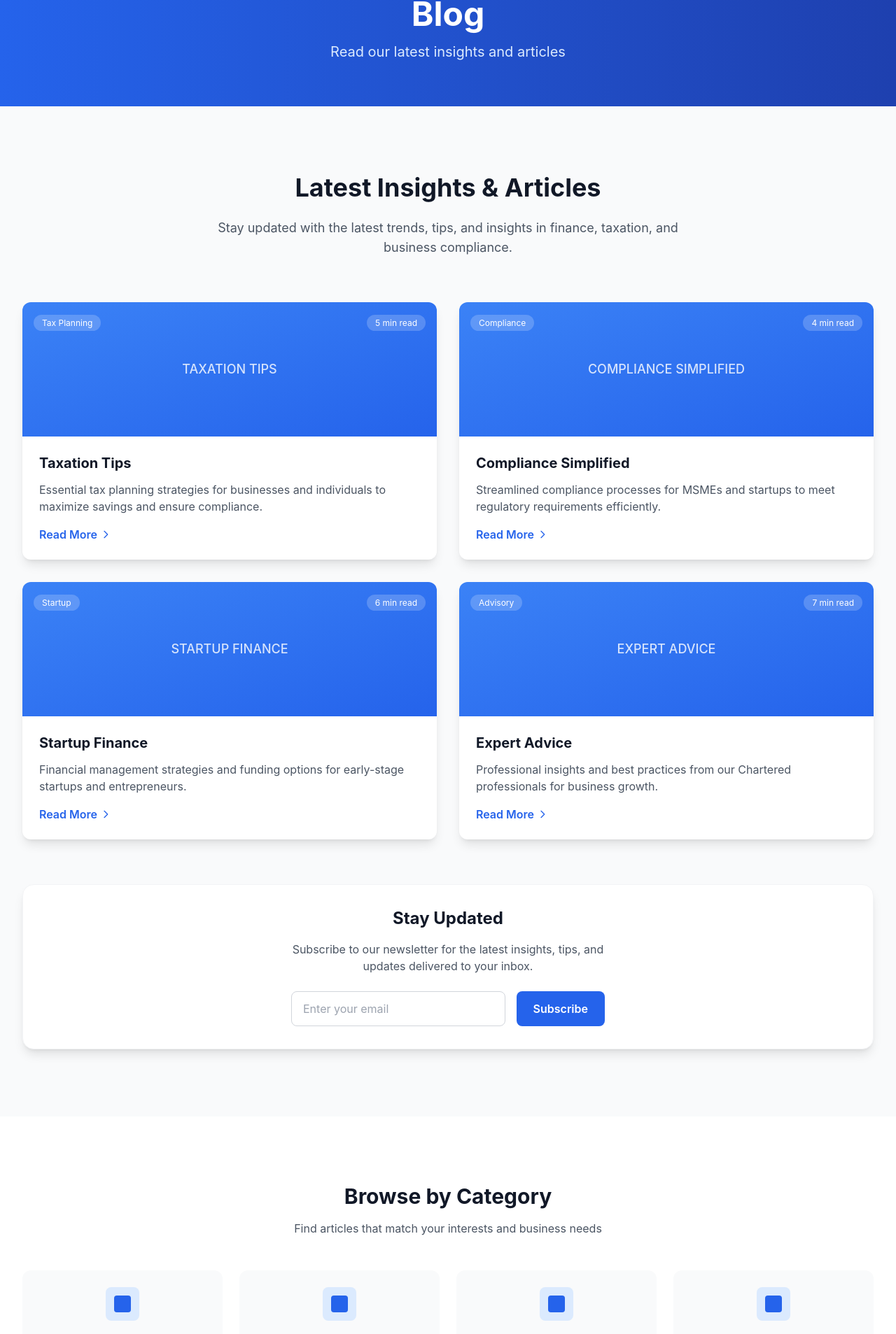
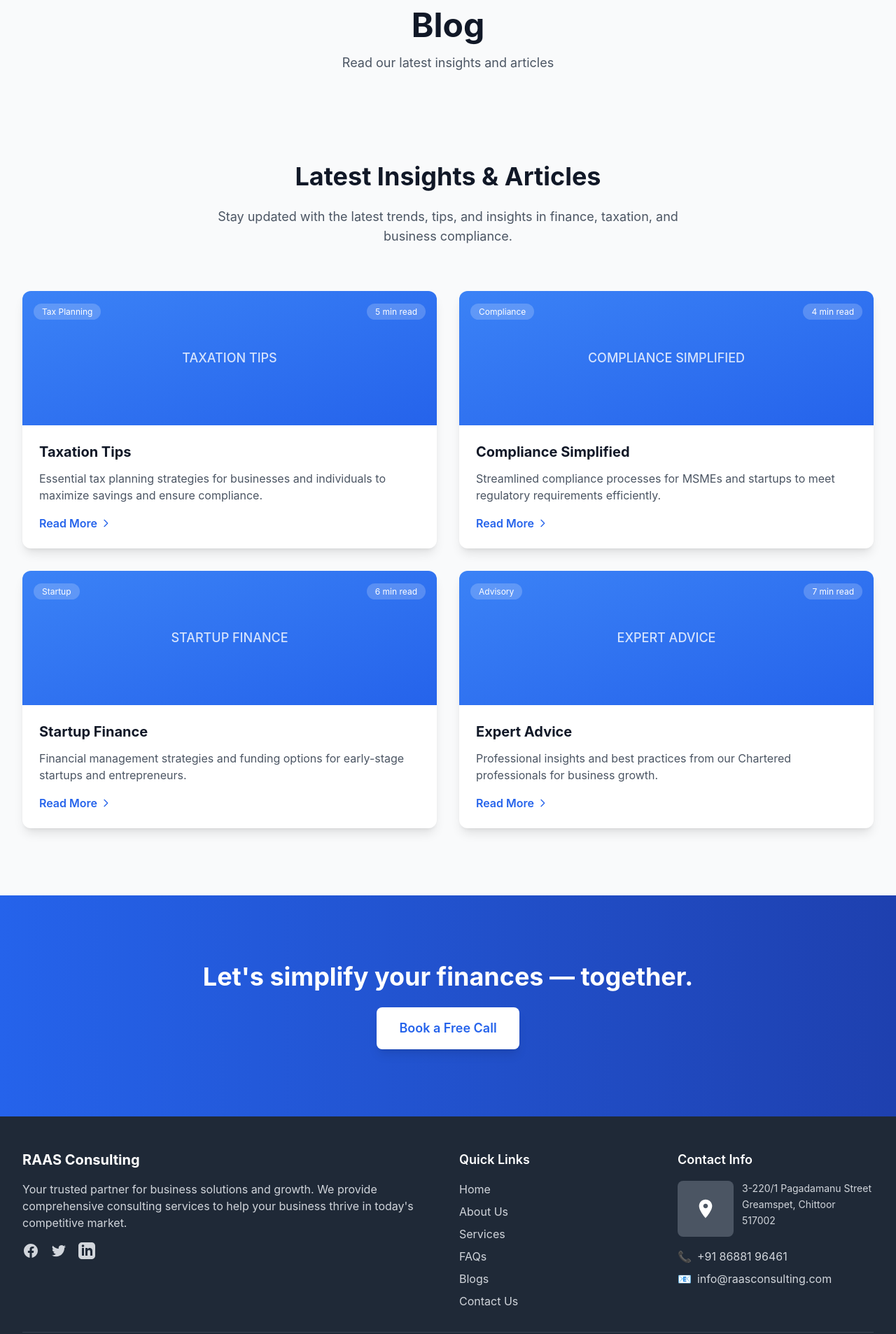
Before and after one commit to hruthiksiva/raas-consultancy, a React (Vite) app: page /blogs in a window 1280 px wide. Shown: the part 132-2039 px from the top of the page at 70% size. Built offline with nearby package versions, Linux system fonts and the light colour scheme.

Commit message:
Blog listing page optimized into cards and components

```diff
--- /dev/null
+++ b/src/components/blogs/BlogCTA.jsx
@@ -0,0 +1,5 @@
+import FinalCTASection from '../home/FinalCTASection';
+
+const BlogCTA = () => <FinalCTASection />;
+
+export default BlogCTA;
--- /dev/null
+++ b/src/components/blogs/BlogsHeroSection.jsx
@@ -0,0 +1,10 @@
+const BlogsHeroSection = ({ title, subtitle }) => (
+  <header>
+    <div className="max-w-4xl mx-auto px-4 sm:px-6 lg:px-8 pt-12 md:pt-20 text-center">
+      <h1 className="text-4xl md:text-5xl font-bold text-gray-900 mb-4">{title}</h1>
+      <p className="text-lg text-gray-600 mb-8">{subtitle}</p>
+    </div>
+  </header>
+);
+
+export default BlogsHeroSection;
--- /dev/null
+++ b/src/components/blogs/BlogsListingSection.jsx
@@ -0,0 +1,23 @@
+import BlogCard from './BlogCard';
+
+const BlogsListingSection = ({ blogs, onBlogClick }) => (
+  <section className="py-16 md:py-24 bg-gray-50">
+    <div className="max-w-7xl mx-auto px-4 sm:px-6 lg:px-8">
+      <div className="text-center mb-16">
+        <h2 className="text-3xl md:text-4xl font-bold text-gray-900 mb-6">
+          Latest Insights & Articles
+        </h2>
+        <p className="text-lg text-gray-600 max-w-2xl mx-auto">
+          Stay updated with the latest trends, tips, and insights in finance, taxation, and business compliance.
+        </p>
+      </div>
+      <div className="grid md:grid-cols-2 lg:grid-cols-2 gap-8">
+        {blogs.map((blog) => (
+          <BlogCard key={blog.id} blog={blog} onClick={onBlogClick} />
+        ))}
+      </div>
+    </div>
+  </section>
+);
+
+export default BlogsListingSection;
--- a/src/pages/Blogs.jsx
+++ b/src/pages/Blogs.jsx
@@ -1,6 +1,7 @@
 import { useEffect, useState } from 'react';
-import Header from '../components/Header';
-import BlogCard from '../components/blogs/BlogCard';
+import BlogsHeroSection from '../components/blogs/BlogsHeroSection';
+import BlogsListingSection from '../components/blogs/BlogsListingSection';
+import BlogCTA from '../components/blogs/BlogCTA';
 
 const Blogs = () => {
   const [blogs, setBlogs] = useState([]);
@@ -18,81 +19,15 @@ const Blogs = () => {
 
   return (
     <div className="min-h-screen">
-      {/* Hero Header */}
-      <Header
+      {/* Hero Section */}
+      <BlogsHeroSection
         title="Blog"
         subtitle="Read our latest insights and articles"
       />
-
       {/* Blog Listing Section */}
-      <section className="py-16 md:py-24 bg-gray-50">
-        <div className="max-w-7xl mx-auto px-4 sm:px-6 lg:px-8">
-          <div className="text-center mb-16">
-            <h2 className="text-3xl md:text-4xl font-bold text-gray-900 mb-6">
-              Latest Insights & Articles
-            </h2>
-            <p className="text-lg text-gray-600 max-w-2xl mx-auto">
-              Stay updated with the latest trends, tips, and insights in finance, taxation, and business compliance.
-            </p>
-          </div>
-
-          {/* Blog Grid */}
-          <div className="grid md:grid-cols-2 lg:grid-cols-2 gap-8">
-            {blogs.map((blog) => (
-              <BlogCard key={blog.id} blog={blog} onClick={handleBlogClick} />
-            ))}
-          </div>
-
-          {/* Newsletter Signup */}
-          <div className="mt-16 bg-white rounded-2xl shadow-lg p-8 border border-gray-100">
-            <div className="text-center">
-              <h3 className="text-2xl font-bold text-gray-900 mb-4">
-                Stay Updated
-              </h3>
-              <p className="text-gray-600 mb-6 max-w-md mx-auto">
-                Subscribe to our newsletter for the latest insights, tips, and updates delivered to your inbox.
-              </p>
-              <div className="flex flex-col sm:flex-row gap-4 max-w-md mx-auto">
-                <input
-                  type="email"
-                  placeholder="Enter your email"
-                  className="flex-1 px-4 py-3 border border-gray-300 rounded-lg focus:ring-2 focus:ring-blue-500 focus:border-transparent"
-                />
-                <button className="bg-blue-600 text-white px-6 py-3 rounded-lg font-semibold hover:bg-blue-700 transition-colors duration-300">
-                  Subscribe
-                </button>
-              </div>
-            </div>
-          </div>
-        </div>
-      </section>
-
-      {/* Categories Section */}
-      <section className="py-16 md:py-24 bg-white">
-        <div className="max-w-7xl mx-auto px-4 sm:px-6 lg:px-8">
-          <div className="text-center mb-12">
-            <h2 className="text-3xl font-bold text-gray-900 mb-4">
-              Browse by Category
-            </h2>
-            <p className="text-gray-600">
-              Find articles that match your interests and business needs
-            </p>
-          </div>
-          <div className="grid md:grid-cols-4 gap-6">
-            {['Tax Planning', 'Compliance', 'Startup', 'Advisory'].map((category) => (
-              <div
-                key={category}
-                className="bg-gray-50 rounded-xl p-6 text-center hover:bg-blue-50 transition-colors duration-300 cursor-pointer"
-              >
-                <div className="w-12 h-12 bg-blue-100 rounded-lg flex items-center justify-center mx-auto mb-4">
-                  <div className="w-6 h-6 bg-blue-600 rounded"></div>
-                </div>
-                <h3 className="font-semibold text-gray-900">{category}</h3>
-              </div>
-            ))}
-          </div>
-        </div>
-      </section>
+      <BlogsListingSection blogs={blogs} onBlogClick={handleBlogClick} />
+      {/* Blog CTA Section */}
+      <BlogCTA />
     </div>
   );
 };
```
